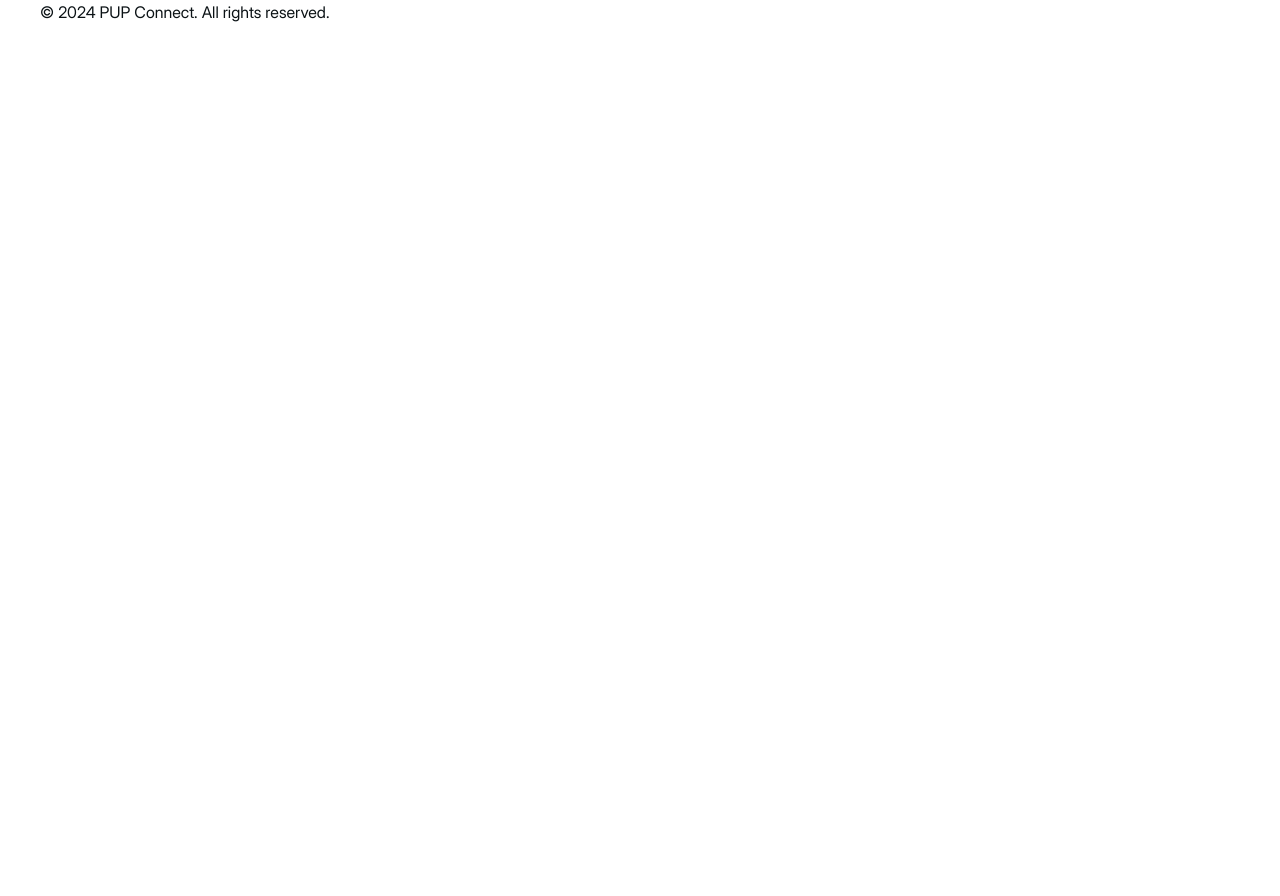
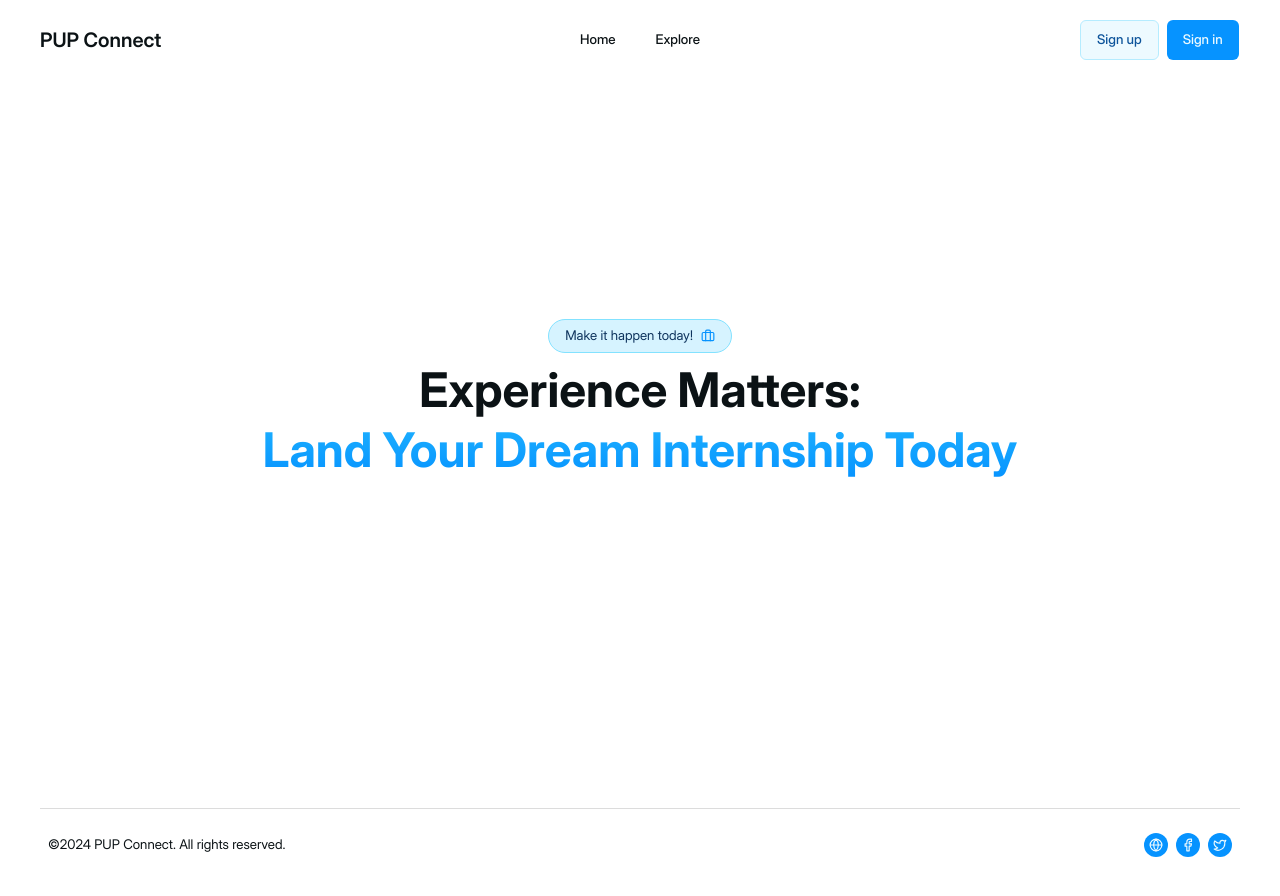
Before and after one commit to KyneLaggui/pup-connect, a Next.js app: page /pages/hero in a window 1280 px wide. Shown: the top 896 px of the page. Built offline with nearby package versions, Linux system fonts and the light colour scheme.

Commit message:
added footer

```diff
--- /dev/null
+++ b/src/app/custom_components/Footer.js
@@ -0,0 +1,24 @@
+import { Globe, Facebook, Twitter } from "lucide-react";
+
+const Footer = () => {
+  return (
+    <div className="w-full">
+      <div className="container flex justify-between items-center p-2 mt-2 py-6 border-t-[1.8px] border-muted">
+        <div className="text-sm">©2024 PUP Connect. All rights reserved.</div>
+        <div className="flex items-center gap-2">
+          <div className="h-[24px] w-[24px] bg-primary rounded-full flex items-center justify-center">
+            <Globe className="h-[14px] w-[14px] text-primary-foreground" />
+          </div>
+          <div className="h-[24px] w-[24px] bg-primary rounded-full flex items-center justify-center">
+            <Facebook className="h-[14px] w-[14px] text-primary-foreground" />
+          </div>
+          <div className="h-[24px] w-[24px] bg-primary rounded-full flex items-center justify-center">
+            <Twitter className="h-[14px] w-[14px] text-primary-foreground" />
+          </div>
+        </div>
+      </div>
+    </div>
+  );
+};
+
+export default Footer;
--- a/src/app/custom_components/NavBar.js
+++ b/src/app/custom_components/NavBar.js
@@ -4,7 +4,7 @@ const NavBar = () => {
   return (
     <div className="w-full flex justify-center backdrop-blur-sm fixed top-0 bg-background h-20">
       <div className="max-w-[1200px] flex w-full justify-between py-5 items-center">
-        <div>
+        <div className="w-40">
           <h1 className="text-logo font-semibold text-foreground">
             PUP Connect
           </h1>
@@ -13,7 +13,7 @@ const NavBar = () => {
           <Button variant="tertiary">Home</Button>
           <Button variant="tertiary">Explore</Button>
         </div>
-        <div className="flex gap-2">
+        <div className="flex gap-2 w-40">
           <Button variant="secondary">Sign up</Button>
           <Button variant="default">Sign in</Button>
         </div>
--- a/src/app/pages/hero/page.js
+++ b/src/app/pages/hero/page.js
@@ -1,17 +1,29 @@
 import NavBar from "@/app/custom_components/NavBar";
-import React from "react";
+import Footer from "@/app/custom_components/Footer";
+
+import { Briefcase } from "lucide-react";
 
 const Hero = () => {
   return (
     <>
-      <div className="min-h-[300dvh]">
-        {/* <NavBar /> */}
+      <div>
+        <NavBar />
+        <div className="container min-h-screen flex flex-col justify-center items-center">
+          <div className="flex items-center gap-2 mb-2 p-2 bg-tag py-[6px] px-[16px] w-fit rounded-full border-[1px] border-tag-border">
+            <span className="text-sm text-tag-foreground">
+              Make it happen today!
+            </span>
+            <Briefcase className="h-[14px] w-[14px] text-primary" />
+          </div>
 
-        <div className="w-full fixed ">
-          <div className="container">
-            <div className="">© 2024 PUP Connect. All rights reserved.</div>
-          </div>
+          <h1 className="text-5xl font-bold leading-tight text-center">
+            Experience Matters:<br></br>
+            <span className="bg-gradient-to-b from-primary-hover to-primary bg-clip-text text-transparent">
+              Land Your Dream Internship Today
+            </span>
+          </h1>
         </div>
+        <Footer />
       </div>
     </>
   );
--- a/tailwind.config.js
+++ b/tailwind.config.js
@@ -80,6 +80,11 @@ module.exports = {
           DEFAULT: "var(--neutral-white-100)",
           foreground: "var(--obsidian-950)",
         },
+        tag: {
+          DEFAULT: "var(--blue-100)",
+          foreground: "var(--blue-950)",
+          border: "var(--blue-300)",
+        },
       },
       borderRadius: {
         lg: "var(--radius)",
```
